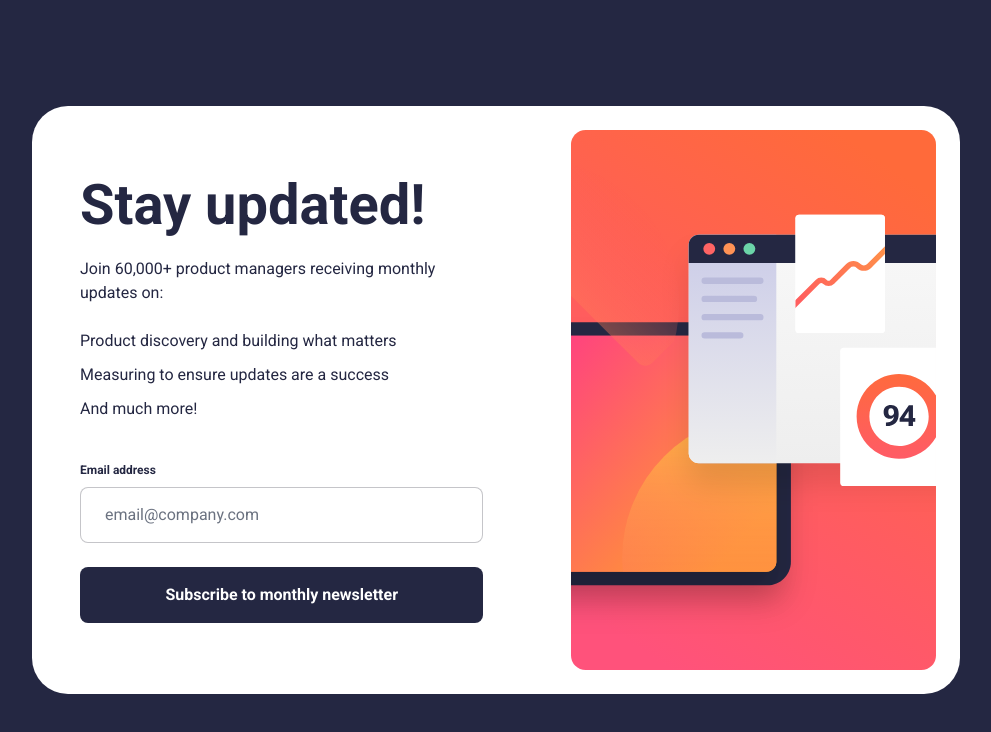
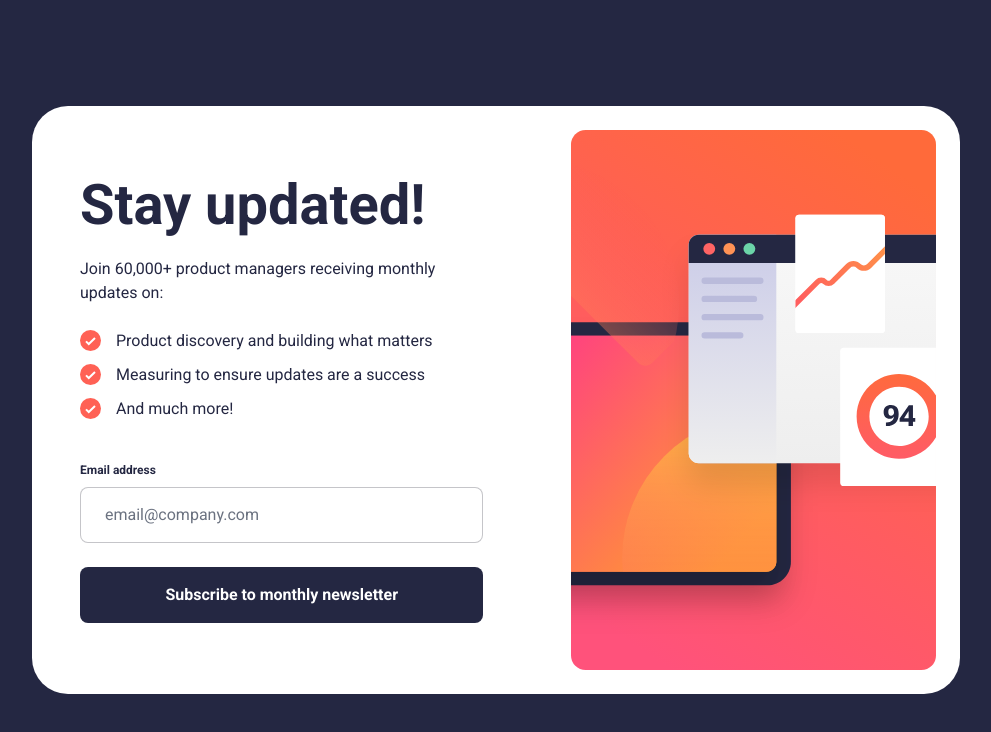
Before and after one commit to chelsea-here/sign-up-with-success-message, a Next.js app: page / in a window 1280 px wide. Shown: the top 732 px of the page, without its empty margins (144-1135 px from the left). Built offline with nearby package versions, Linux system fonts and the light colour scheme.

Commit message:
updated list styling switching to background image in lieu of list image

```diff
--- a/src/app/page.tsx
+++ b/src/app/page.tsx
@@ -45,9 +45,9 @@ export default function Home() {
   console.log(watch("email")); // watch input value by passing the name of it
   console.log(errors);
 
-  const listImage = "bg-checklist bg-no-repeat";
+  const listImage = "bg-checkList bg-no-repeat pl-9 bg-bottom-1";
   // const listImage = "before:content-checkmark before:pr-4 before:align-top";
-  /* the listImage uses :before content for more precise styling than list-image allowed */
+  /* the listImage uses bg-image for more precise styling than list-image allowed, now I can add a padding-left to indent text while maintaining cleanly aligned text using outside style and i can adjust the bg-position*/
 
   return (
     <>
@@ -76,7 +76,7 @@ export default function Home() {
             </p>
             <ol
               role="list"
-              className="flex flex-col list-outside list-image-none pl-4 -indent-4 gap-[0.62rem] pb-4"
+              className="flex flex-col list-outside list-image-none gap-[0.62rem] pb-4"
               /* margin left is width of image+ 1 rem */
             >
               <li className={listImage}>
--- a/tailwind.config.ts
+++ b/tailwind.config.ts
@@ -22,6 +22,12 @@ const config: Config = {
       boxShadow: {
         "3xl": "0px 16px 32px 0px #ff615580",
       },
+      backgroundImage: {
+        checkList: 'url("/icon-list.svg")',
+      },
+      backgroundPosition: {
+        "bottom-1": "left bottom 2px",
+      },
       content: {
         checkmark: 'url("/icon-list.svg")',
       },
```
Also changed, not shown: 1 other file (tests, documents, lock files or other folders).
